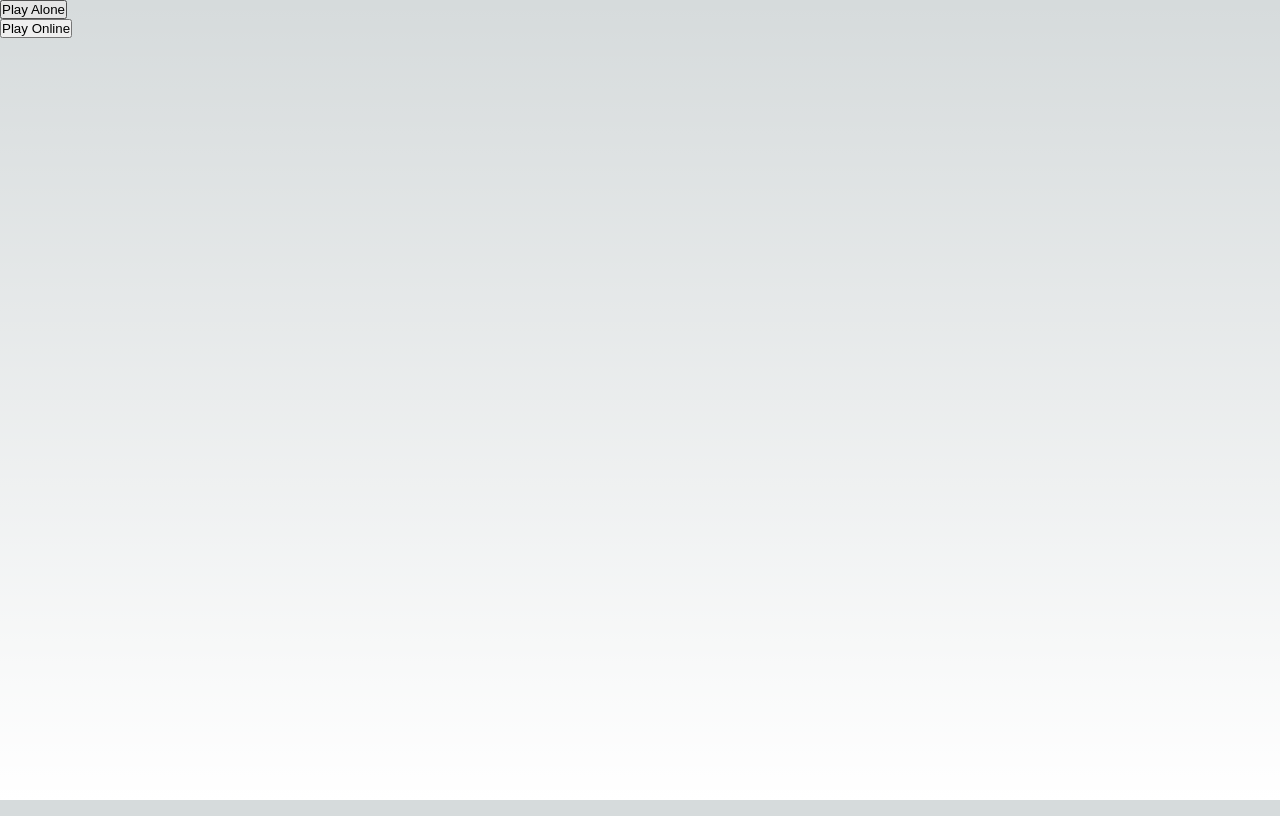
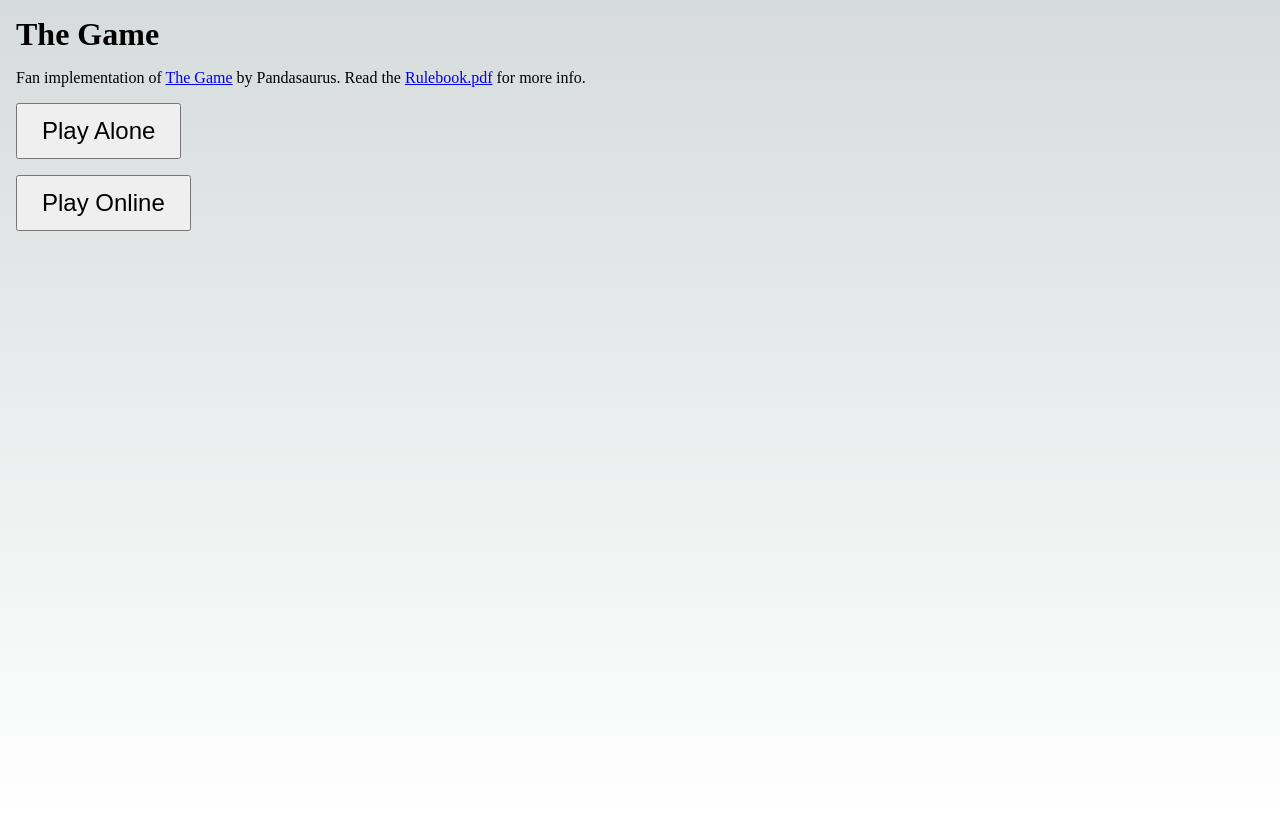
Before and after one commit to mpaulweeks/pandasaurus-game, a Next.js app: page / in a window 1280 px wide. Built offline with nearby package versions, Linux system fonts and the light colour scheme.

Commit message:
add more info and style to home page

```diff
--- a/src/pages/index.tsx
+++ b/src/pages/index.tsx
@@ -1,20 +1,6 @@
 import { generateGameState } from '@/lib/generator'
+import { HomeView } from '@/views/Home';
 
 console.log(generateGameState(['foo', 'bar']));
 
-export default function Home() {
-  return (
-    <>
-      <div>
-        <a href='solitaire'>
-          <button>Play Alone</button>
-        </a>
-      </div>
-      <div>
-        <a href='lobby?name=bob&lobby=foo'>
-          <button>Play Online</button>
-        </a>
-      </div>
-    </>
-  );
-}
+export default HomeView;
--- a/src/styles/globals.css
+++ b/src/styles/globals.css
@@ -95,11 +95,6 @@ body {
     rgb(var(--background-start-rgb));
 }
 
-a {
-  color: inherit;
-  text-decoration: none;
-}
-
 @media (prefers-color-scheme: dark) {
   html {
     color-scheme: dark;
--- /dev/null
+++ b/src/views/Home.module.css
@@ -0,0 +1,13 @@
+.Home {
+  margin: 1em;
+  display: flex;
+  flex-direction: column;
+  justify-content: flex-start;
+  align-items: flex-start;
+  gap: 1em;
+}
+
+.Home button {
+  font-size: 1.5em;
+  padding: 0.5em 1em;
+}
--- /dev/null
+++ b/src/views/Home.tsx
@@ -0,0 +1,22 @@
+import styles from './Home.module.css';
+
+export function HomeView() {
+  return (
+    <main className={styles.Home}>
+      <h1>
+        The Game
+      </h1>
+      <div>
+        Fan implementation of <a href="https://pandasaurusgames.com/products/the-game-kwanchai-moriya-edition">The Game</a> by Pandasaurus.
+        {' '}
+        Read the <a href="RULEBOOK.pdf">Rulebook.pdf</a> for more info.
+      </div>
+      <a href='solitaire'>
+        <button>Play Alone</button>
+      </a>
+      <a href='lobby?name=bob&lobby=foo'>
+        <button>Play Online</button>
+      </a>
+    </main>
+  );
+}
```
Also changed, not shown: 1 other file (tests, documents, lock files or other folders).
